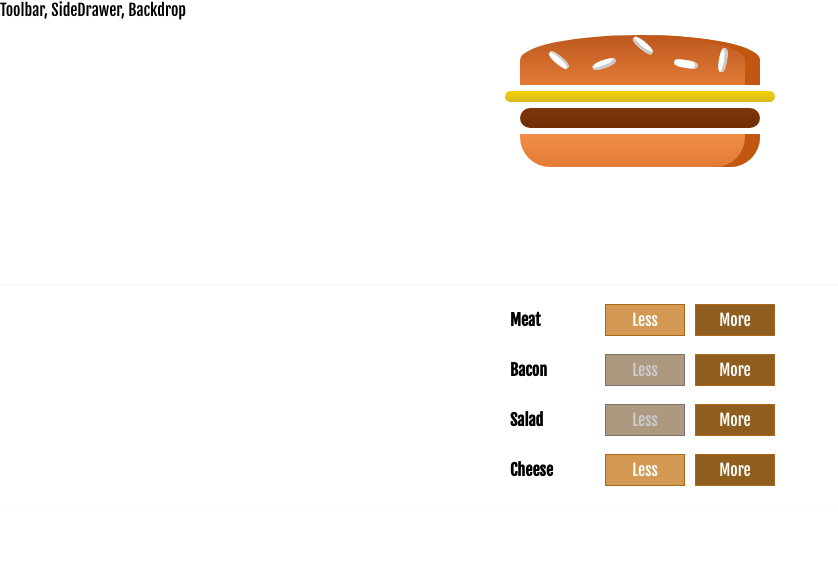
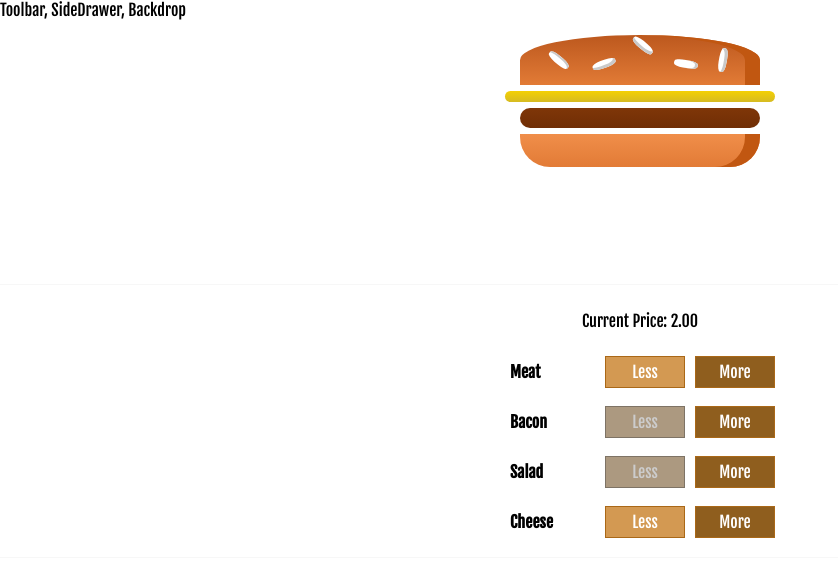
Before and after one commit to alexanderflink-zz/react-exercise, a React app: page / in a window 1280 px wide. Shown: the top 576 px of the page, without its empty margins (0-838 px from the left). Built offline with nearby package versions, Linux system fonts and the light colour scheme; a web font is replaced by a local one.

Commit message:
Added price to BuildControls

```diff
--- a/src/components/Burger/BuildControls/BuildControls.js
+++ b/src/components/Burger/BuildControls/BuildControls.js
@@ -12,6 +12,7 @@ const controls = [
 const buildControls = (props) => {
   return (
     <div className={css.BuildControls}>
+      <p>Current Price: {props.price.toFixed(2)}</p>
       {
         controls.map((control => {
           return <BuildControl
--- a/src/containers/BurgerBuilder/BurgerBuilder.js
+++ b/src/containers/BurgerBuilder/BurgerBuilder.js
@@ -18,7 +18,7 @@ class BurgerBuilder extends Component {
 			cheese: 1,
 			meat: 1,
 		},
-		totalPrice: 4
+		totalPrice: 2
 	}
 
 	addIngredient = (type) => {
@@ -63,6 +63,7 @@ class BurgerBuilder extends Component {
 					onAdd={this.addIngredient}
 					onRemove={this.removeIngredient}
 					disabled={disabledInfo}
+					price={this.state.totalPrice}
 				/>
 			</React.Fragment>
 		);
```
